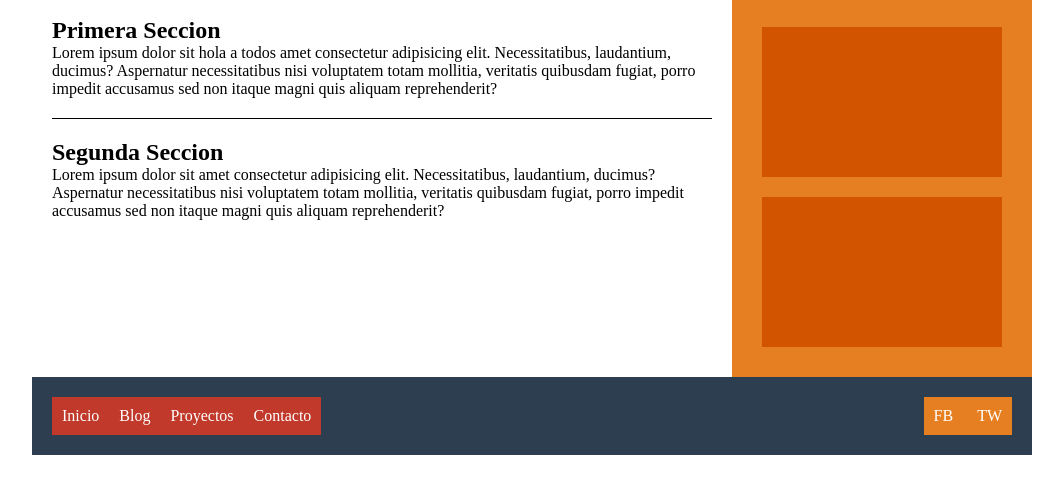
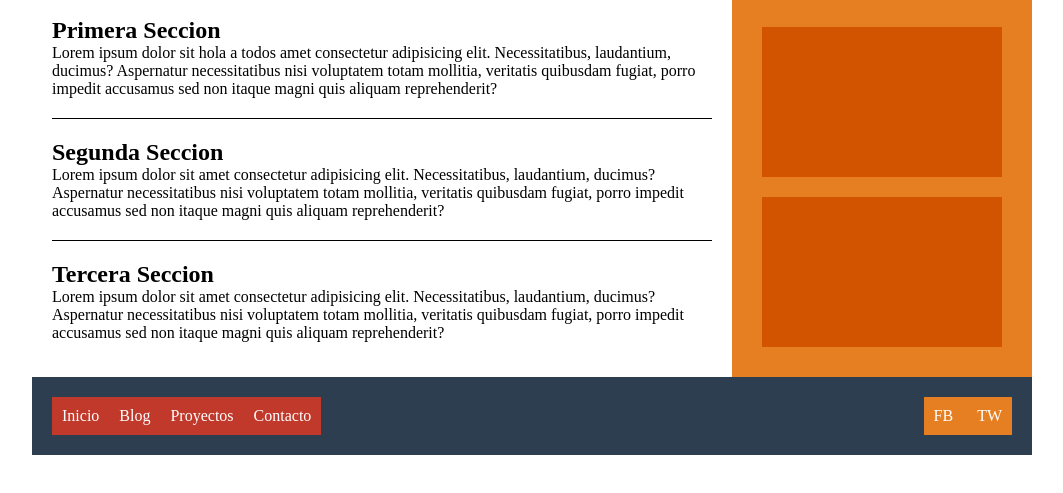
Before and after one commit to JcolinaB/Proyecto-1, a plain HTML site: page index.html in a window 1280 px wide. Shown: the part 101-594 px from the top of the page, without its empty margins (108-1171 px from the left). Drawn offline with Linux system fonts and the light colour scheme.

Commit message:
agregamos nuevo article

```diff
--- a/index.html
+++ b/index.html
@@ -33,6 +33,11 @@
 			<h2 class="titulo">Segunda Seccion</h2>
 			<p>Lorem ipsum dolor sit amet consectetur adipisicing elit. Necessitatibus, laudantium, ducimus? Aspernatur necessitatibus nisi voluptatem totam mollitia, veritatis quibusdam fugiat, porro impedit accusamus sed non itaque magni quis aliquam reprehenderit?</p>
 		</article>
+
+		<article>
+			<h2 class="titulo">Tercera Seccion</h2>
+			<p>Lorem ipsum dolor sit amet consectetur adipisicing elit. Necessitatibus, laudantium, ducimus? Aspernatur necessitatibus nisi voluptatem totam mollitia, veritatis quibusdam fugiat, porro impedit accusamus sed non itaque magni quis aliquam reprehenderit?</p>
+		</article>
 	</section>
 
 	<aside>
```
